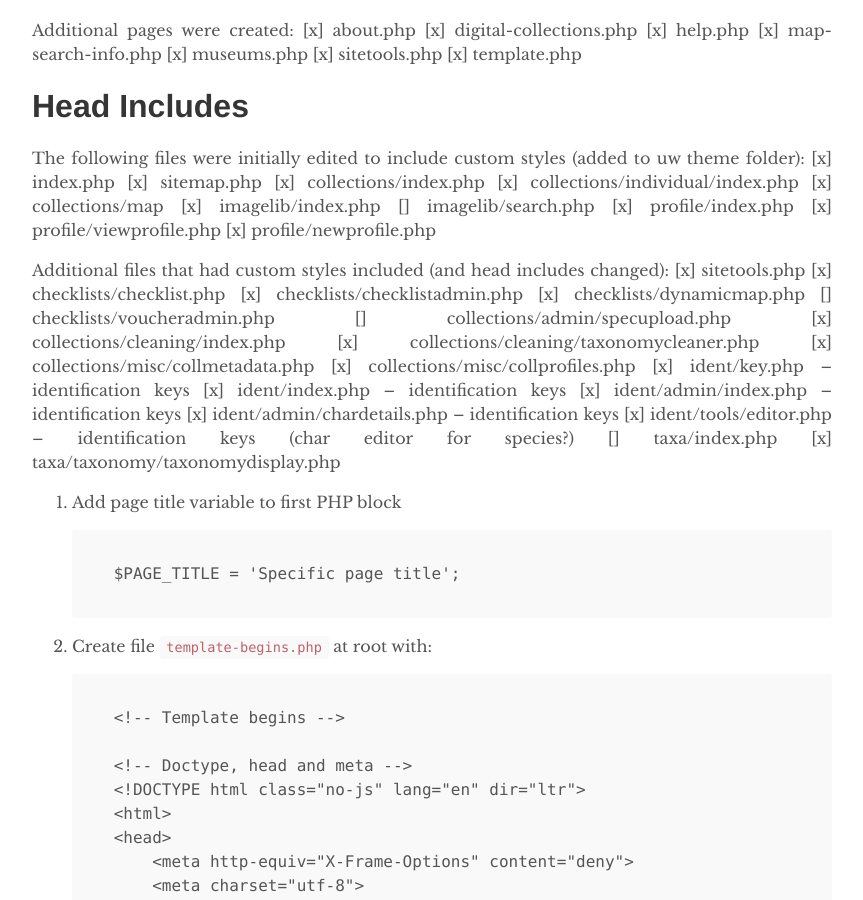
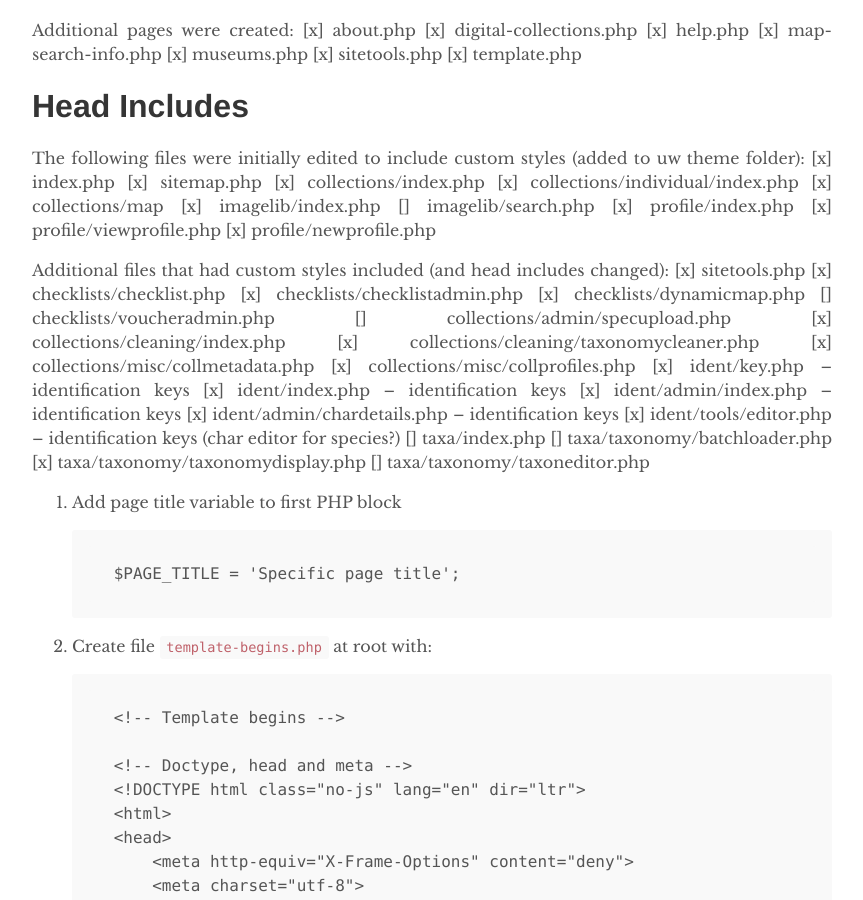
Before and after one commit to arbolitoloco/uw2020, a Jekyll site: the page built from docs/front-end-updates-timeline.md, in a window 1280 px wide and 900 px high, scrolled down 407 px. Shown: the whole window, without its empty margins (208-1071 px from the left). Built offline with Jekyll 4.4.1, drawn with Linux system fonts in a browser that asks for light colours.

Commit message:
Update front-end-updates-timeline.md

```diff
--- a/docs/front-end-updates-timeline.md
+++ b/docs/front-end-updates-timeline.md
@@ -47,7 +47,9 @@
 [x] ident/admin/chardetails.php -- identification keys
 [x] ident/tools/editor.php -- identification keys (char editor for species?)
 [] taxa/index.php
+[] taxa/taxonomy/batchloader.php
 [x] taxa/taxonomy/taxonomydisplay.php
+[] taxa/taxonomy/taxoneditor.php
 
 
 1. Add page title variable to first PHP block
```
